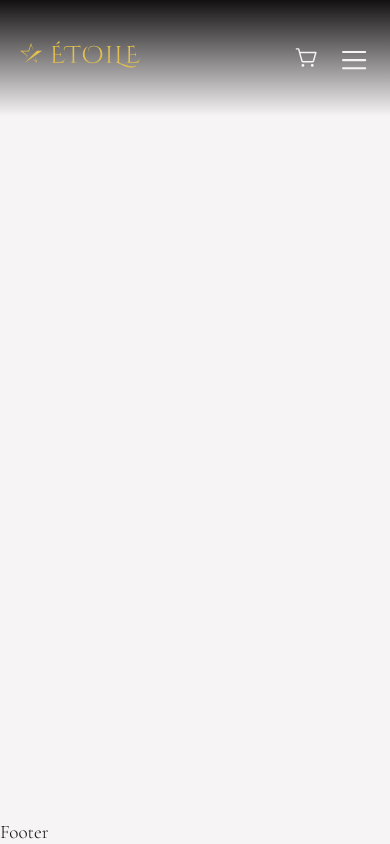
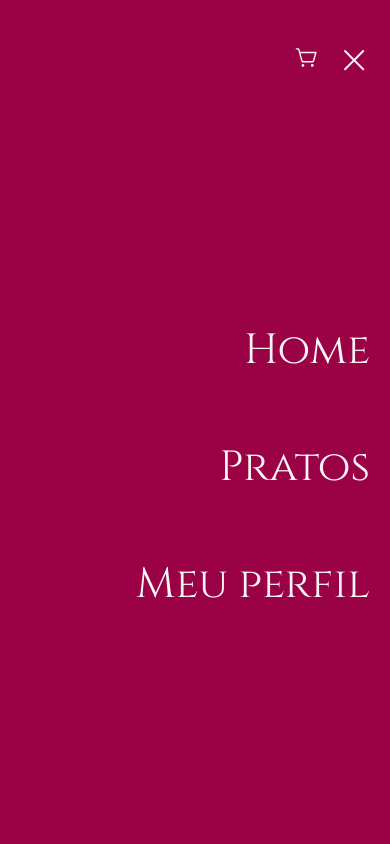
Before and after one commit to giullianoth/Etoile-React, a React (Vite) app: page / in a window 390 px wide. Both pictures are taken after a click on the element 353 px from the left and 57 px from the top of the page. Built offline with nearby package versions, Linux system fonts and the light colour scheme.

Commit message:
menu mobile

```diff
--- a/src/components/Header/Header.module.css
+++ b/src/components/Header/Header.module.css
@@ -89,6 +89,7 @@
 
 .header__menuWrapper {
     width: 100%;
+    height: 100%;
     max-width: 560px;
     background-color: var(--color-murrey);
     position: absolute;
@@ -102,6 +103,7 @@
     overflow-y: auto;
     height: 100%;
     display: flex;
+    justify-content: center;
     flex-direction: column;
     gap: 60px 40px;
 }
--- a/src/components/Header/index.tsx
+++ b/src/components/Header/index.tsx
@@ -2,9 +2,13 @@ import { Link, NavLink } from "react-router-dom"
 import Container from "../Container"
 import styles from "./Header.module.css"
 import logo from "/images/logo.svg"
-import { PiList, PiShoppingCartSimple, PiUserCircle } from "react-icons/pi"
+import { PiList, PiShoppingCartSimple, PiUserCircle, PiX } from "react-icons/pi"
+import { useRef, useState } from "react"
 
 const Header = () => {
+    const [menuIsOpen, setMenuIsOpen] = useState<boolean>(false)
+    const overlayRef = useRef<HTMLDivElement | null>(null)
+
     return (
         <header className={styles.header}>
             <Container className={styles.header__container}>
@@ -16,7 +20,8 @@ const Header = () => {
                     </Link>
                 </div>
 
-                <div className={styles.header__navigation}>
+                <div
+                    className={styles.header__navigation + (menuIsOpen ? ` ${styles.menuOpen}` : "")}>
                     <nav>
                         <div className={styles.header__navigationProfile}>
                             <Link to="/perfil">
@@ -30,11 +35,16 @@ const Header = () => {
                             </Link>
                         </div>
 
-                        <div className={styles.header__navigationMenuIcon}>
-                            <PiList />
+                        <div
+                            className={styles.header__navigationMenuIcon}
+                            onClick={() => setMenuIsOpen(!menuIsOpen)}>
+                            {menuIsOpen ? <PiX /> : <PiList />}
                         </div>
 
-                        <div className={styles.header__overlay}>
+                        <div
+                            ref={overlayRef}
+                            className={styles.header__overlay}
+                            onClick={event => event.target === overlayRef.current && setMenuIsOpen(false)}>
                             <div className={styles.header__menuWrapper}>
                                 <ul className={styles.header__menu}>
                                     <li className={styles.header__menuItem}>
```
